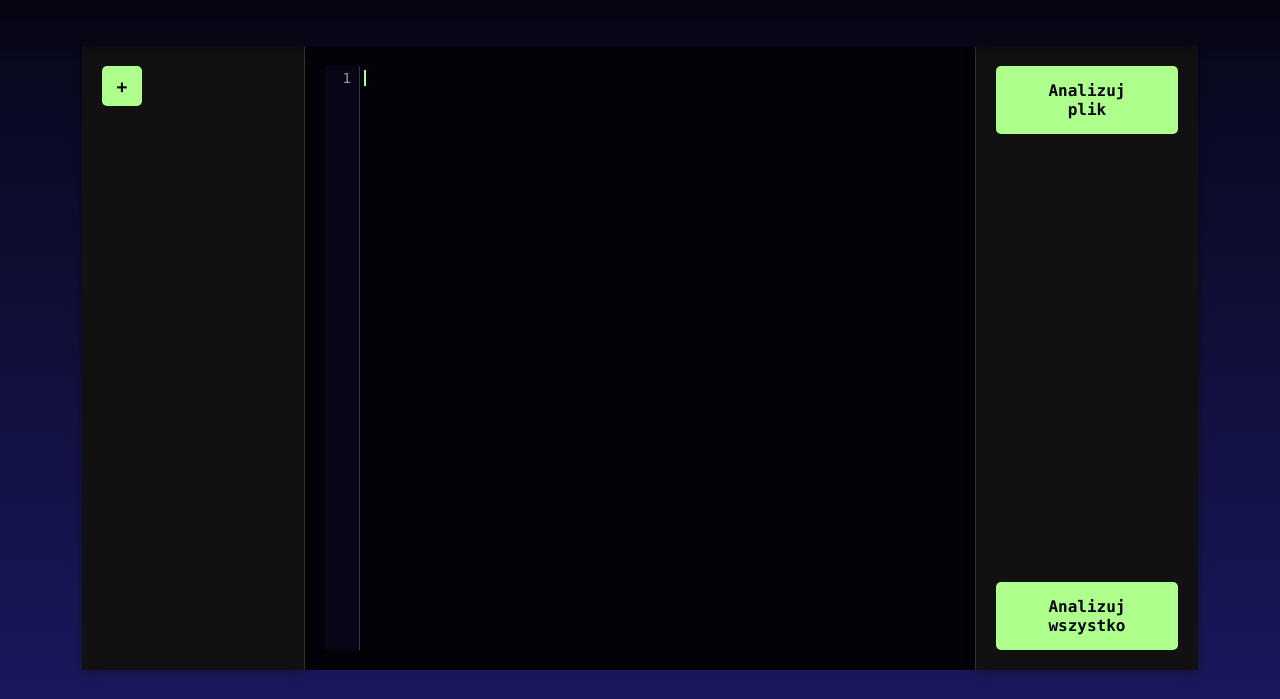
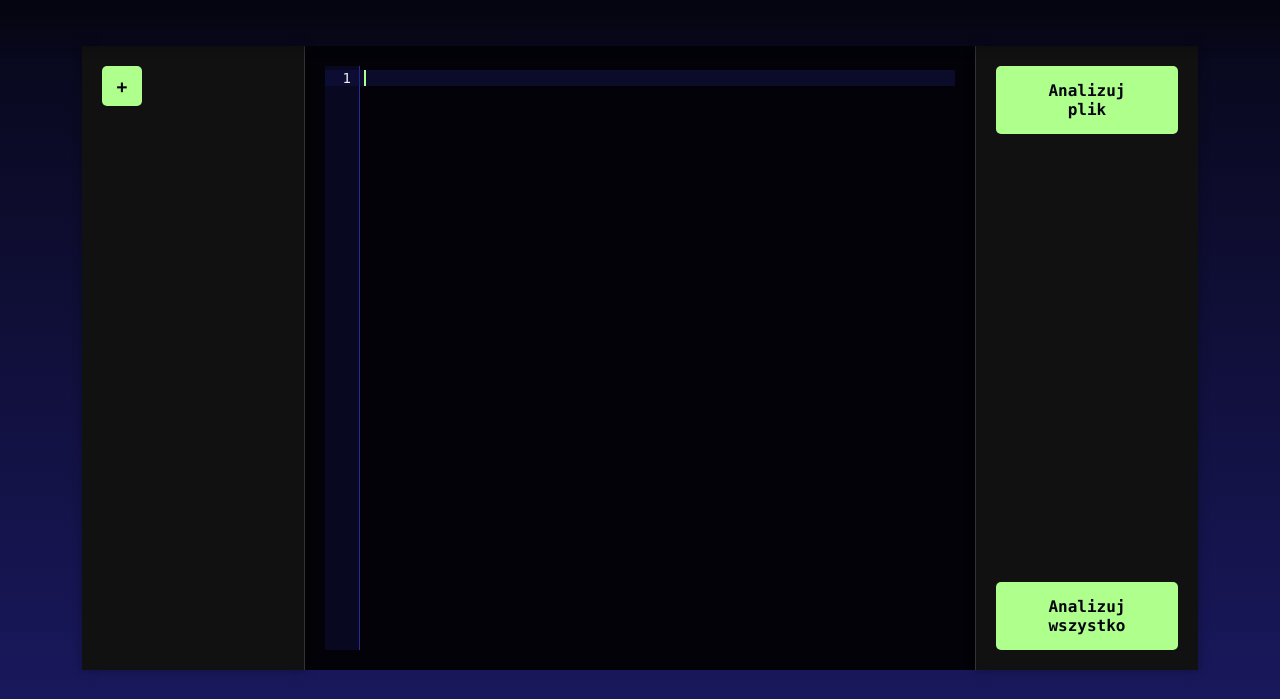
Before and after one commit to GuminskiKrzysztof/DetekcjaPlagiatu, a Flask app: page /edytor in a window 1280 px wide. Shown: the part 94-793 px from the top of the page. Run offline with Flask 3, Linux system fonts and the light colour scheme.

Commit message:
Add active line highlighting to CodeMirror and adjust gutter background color

```diff
--- a/static/script/editor-screen.js
+++ b/static/script/editor-screen.js
@@ -77,7 +77,8 @@ document.addEventListener("DOMContentLoaded", async function() {
         autofocus: true,
         matchBrackets: true,
         autoCloseBrackets: true,
-        placeholder: "Wpisz kod"
+        placeholder: "Wpisz kod",
+        styleActiveLine: true
     });
 
     await handleStoredFiles();
--- a/static/style.css
+++ b/static/style.css
@@ -568,7 +568,7 @@ footer {
 }
 
 .CodeMirror-gutters {
-    background-color: #181a5430 !important;
+    background-color: #181a5450 !important;
     border-right: 1px solid #2a2d8f !important;
     padding-right: 5px;
 }
@@ -615,6 +615,18 @@ footer {
 .CodeMirror .cm-builtin { color: #ffda8a !important; }
 .CodeMirror .cm-special { color: #ffda8a !important; }
 .CodeMirror .cm-type { color: #ffda8a !important; }
+
+.CodeMirror-activeline-background {
+    background: #181a5470 !important;
+}
+
+.CodeMirror-activeline-gutter {
+    background-color: #19185d50 !important;
+}
+
+.CodeMirror-activeline .CodeMirror-linenumber {
+    color: #eee !important;
+}
 
 /* Analysis buttons */
 .analyze-button {
--- a/templates/base.html
+++ b/templates/base.html
@@ -13,6 +13,7 @@
     <script src="https://cdnjs.cloudflare.com/ajax/libs/codemirror/5.65.2/mode/clike/clike.min.js"></script>
     <script src="https://cdnjs.cloudflare.com/ajax/libs/codemirror/5.65.2/addon/edit/matchbrackets.min.js"></script>
     <script src="https://cdnjs.cloudflare.com/ajax/libs/codemirror/5.65.2/addon/edit/closebrackets.min.js"></script>
+    <script src="https://cdnjs.cloudflare.com/ajax/libs/codemirror/5.65.2/addon/selection/active-line.min.js"></script>
 </head>
 <body>
     <div id="wrapper">
```
